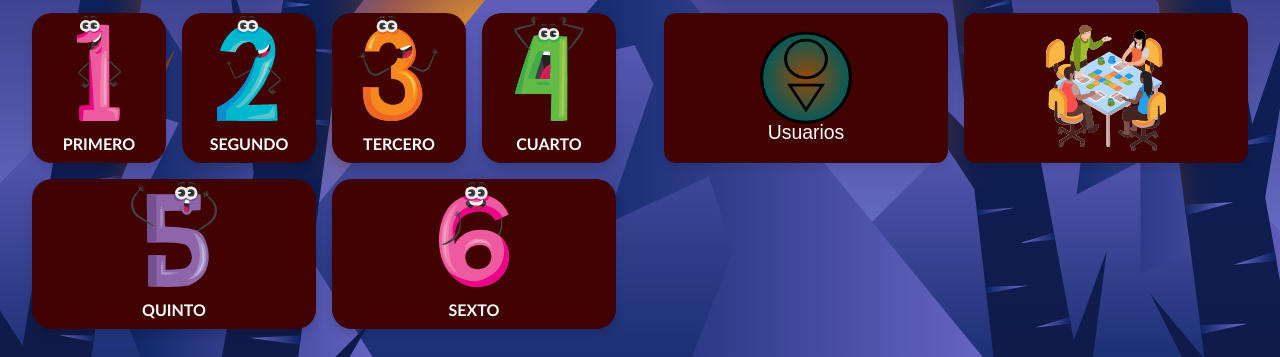
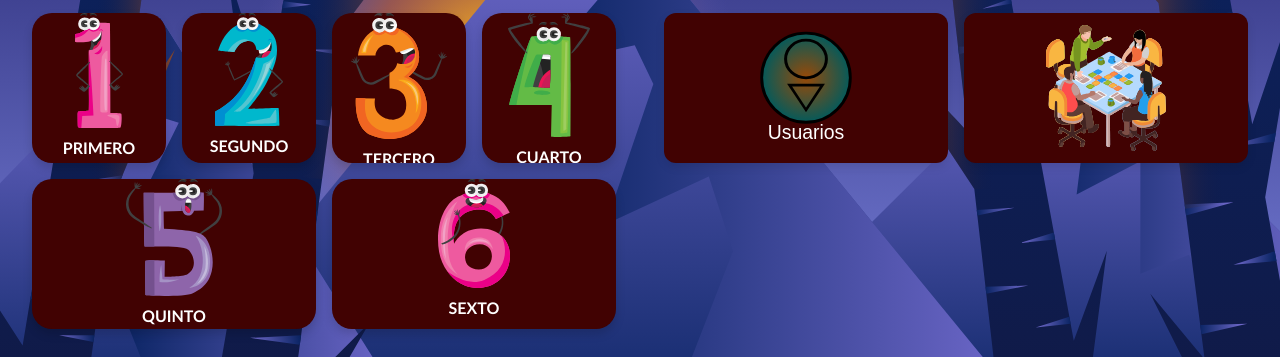
Before and after one commit to Y-1-0-0-0/DemoNexoAula, a plain HTML site: page index.html in a window 1280 px wide. Shown: the part 221-578 px from the top of the page. Drawn offline with Linux system fonts and the light colour scheme.

Commit message:
refactor: fusion de propiedades iguales dentro de selectores css grade-card featured-card

```diff
--- a/css/style.css
+++ b/css/style.css
@@ -163,13 +163,6 @@ body.fade-out {
     text-decoration: none;
 }
 
-.grade-card img {
-    display: block;
-    margin: auto;
-    max-width: 80%;
-    max-height: 70%
-}
-
 .card-footer {
     width: 100%;
     padding: 10px 0;
@@ -242,11 +235,11 @@ body.fade-out {
     }
 }
 
+.grade-card img,
 .featured-card img {
     display: block;
-    margin: auto;
+    margin: 0 auto;
     max-width: 80%;
-    max-height: 80%;
 }
 
 .description {
```
